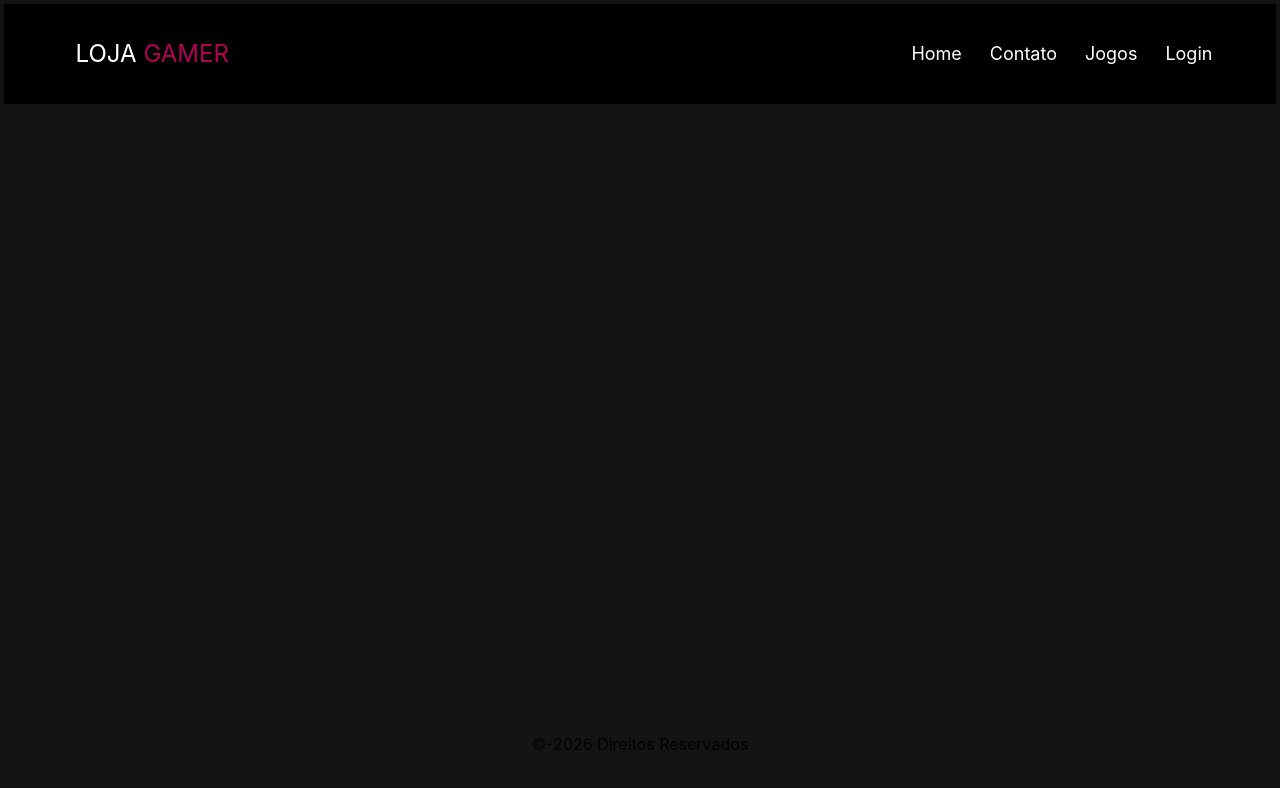
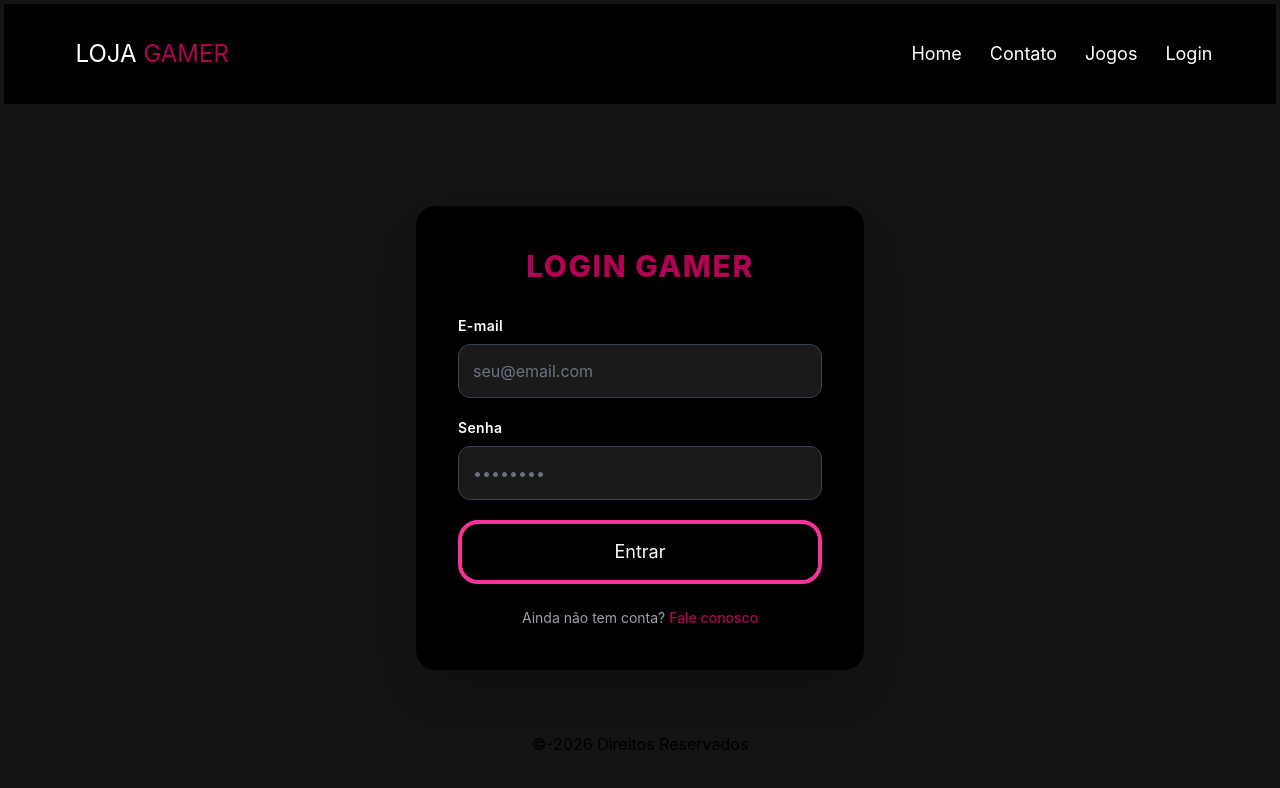
Before and after one commit to YaSiunte/loja-gamer, a React (Vite) app in the folder loja-gamer-main/: page /login in a window 1280 px wide. Shown: the top 788 px of the page. Built offline with nearby package versions, Linux system fonts and the light colour scheme.

Commit message:
feat: Codificando e estilizando o Login

```diff
--- a/loja-gamer-main/src/pages/Contato.jsx
+++ b/loja-gamer-main/src/pages/Contato.jsx
@@ -2,9 +2,9 @@
 const Contato = () => {
   return (
     <main className="grow flex items-center justify-center px-4">
-      <div className="bg-black p-8 sm:p-10 rounded-[20px] w-full max-w-md shadow-2xl border-2 border-[#95ff00]">
+      <div className="bg-black p-8 sm:p-10 rounded-[20px] w-full max-w-md shadow-2xl border-2 border-[#ff0479b0]">
 
-        <h2 className="text-2xl sm:text-3xl font-extrabold text-[#95ff00] text-center mb-6 uppercase tracking-wider">
+        <h2 className="text-2xl sm:text-3xl font-extrabold text-[#ff0479b0] text-center mb-6 uppercase tracking-wider">
           Fale Conosco
         </h2>
 
@@ -14,7 +14,7 @@
 
         <a
           href="mailto:suporte@lojagamer.com"
-          className="block text-center text-[#95ff00] font-semibold hover:underline transition-all"
+          className="block text-center text-[#ff0479b0] font-semibold hover:underline transition-all"
         >
           suporte@lojagamer.com
         </a>
--- a/loja-gamer-main/src/pages/Jogos.jsx
+++ b/loja-gamer-main/src/pages/Jogos.jsx
@@ -2,7 +2,7 @@
 const Jogos = () => {
   return (
     <main className="px-[5%] text-center my-8 grow">
-      <h2 className="text-3xl font-bold mb-4 text-[#95ff00]">
+      <h2 className="text-3xl font-bold mb-4 text-[#ff0479b0]">
         Catálogo de Jogos</h2>
       <p className="text-gray-300">Aqui você encontrará todos
         os jogos disponiveis na nossa Loja Gamer</p>
--- a/loja-gamer-main/src/pages/Login.jsx
+++ b/loja-gamer-main/src/pages/Login.jsx
@@ -1,9 +1,71 @@
+import { useState } from "react"
+import { useNavigate, Link } from "react-router-dom"
 
 const Login = () => {
+
+  //Hook- useState- manipula o estado da váriavel
+  const [email, setEmail] = useState("");
+  const [senha, setSenha] = useState("");
+  //Hook- useNavigate- Navega entre os componentes
+  const navigate = useNavigate();
+
+  //função de login
+  const Login = (e) => {
+    //Previne que a página regarregue
+    e.preventDefault();
+    alert(`Bem-Vindo(a),${email}`);
+    //Direciona para página Home
+    navigate("/");
+  }
+
   return (
-    <>
+    <main className="grow flex items-center justify-center px-4 mt-20 login" >
+      <div className="bg-black p-8 sm:p-10 rounded-[20px] w-full max-w-md shadow-2xl border-2 border-[#ff0479b0]]">
 
-    </>
+        {/* Título com o mesmo estilo neon do site */}
+        <h2 className="text-2xl sm:text-3xl font-extrabold text-[#ff0479b0] text-center mb-8 uppercase tracking-wider">
+          Login Gamer
+        </h2>
+
+        <form onSubmit={Login} className="flex flex-col gap-5">
+          <div>
+            <label className="block text-white mb-2 text-sm font-semibold tracking-wide">E-mail</label>
+            <input
+              type="email"
+              required
+              value={email}
+              onChange={(e) => setEmail(e.target.value)}
+              placeholder="seu@email.com"
+              className="w-full p-3.5 rounded-xl bg-[#1a1a1a] text-white border border-gray-700 focus:border-[#ff0479b0] focus:ring-1 focus:ring-[#ff0479b0] outline-none transition-all placeholder:text-gray-500"
+            />
+          </div>
+
+          <div>
+            <label className="block text-white mb-2 text-sm font-semibold tracking-wide">Senha</label>
+            <input
+              type="password"
+              required
+              value={senha}
+              onChange={(e) => setSenha(e.target.value)}
+              placeholder="••••••••"
+              className="w-full p-3.5 rounded-xl bg-[#1a1a1a] text-white border border-gray-700 focus:border-[#ff0479b0] focus:ring-1 focus:ring-[#ff0479b0] outline-none transition-all placeholder:text-gray-500"
+            />
+          </div>
+
+          {/* Botão com o mesmo gradiente e efeito dos cards */}
+          <button
+            type="submit"
+            className=" border-4 border-pink-500 t-2 w-full py-3.5 rounded-[20px] text-white text-lg transition-all duration-300 hover:opacity-90 hover:scale-105 hover:text-white cursor-pointer shadow-lg"
+          >
+            Entrar
+          </button>
+        </form>
+
+        <p className="text-center text-gray-400 mt-6 text-sm">
+          Ainda não tem conta? <Link to="/contato" className="text-[#ff0479b0] hover:underline font-medium">Fale conosco</Link>
+        </p>
+      </div>
+    </main>
   )
 }
 
```
